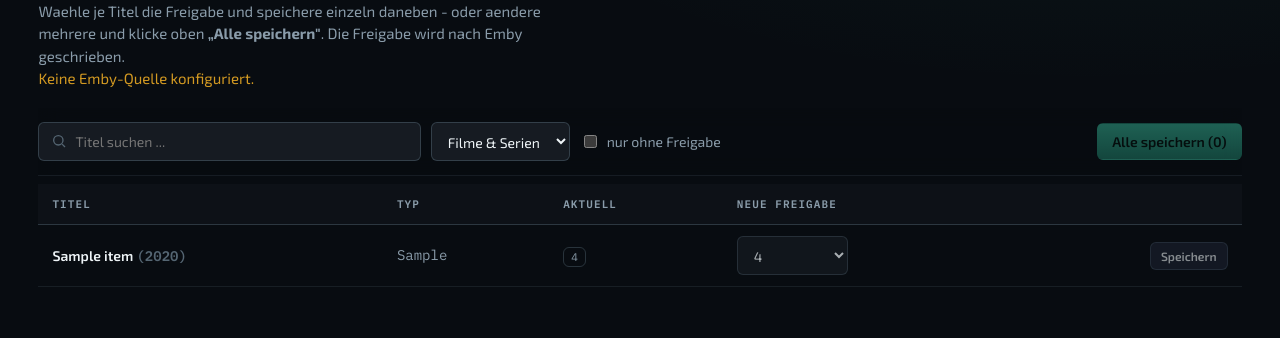
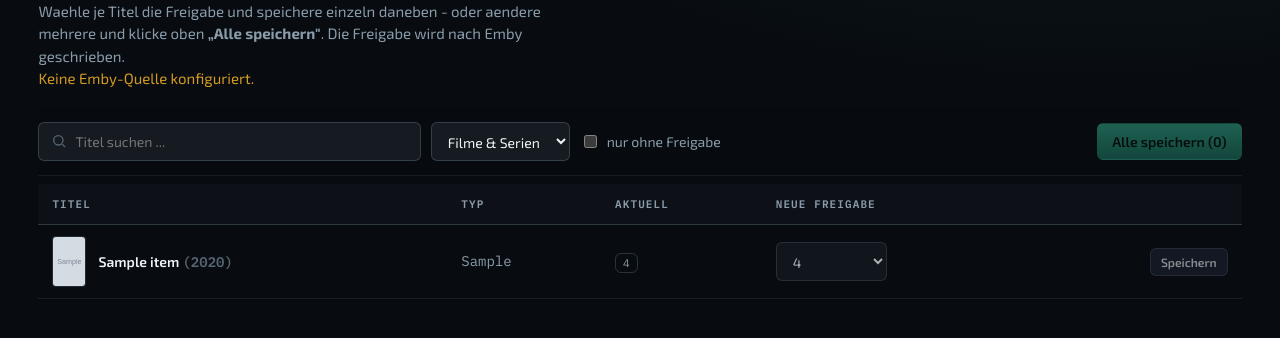
Before and after one commit to s3lfcod3r/selfmediahub, a FastAPI app: template app/templates/fsk.html in a window 1280 px wide. Shown: the part 197-535 px from the top of the page. Run offline with FastAPI, Linux system fonts and the light colour scheme; the template is opened without the code that fills it: most values are stand-ins (such as "Sample title", 1, 10 or a date in 2020); grey boxes marked "Sample" are stand-in pictures; parts of the project's set-up code (start-up, migrations or seed data) failed here and were passed over.

Commit message:
feat: FSK-Seite mit Cover-Thumbnails; Titel/Cover anklickbar oeffnet Detail-Fenster

```diff
--- a/app/static/css/app.css
+++ b/app/static/css/app.css
@@ -334,6 +334,15 @@ table.list td.name { font-weight: 600; }
 table.list tr.changed td { background: rgba(51, 167, 140, 0.12); }
 table.list tr.changed td:first-child { box-shadow: inset 3px 0 0 var(--self-teal); }
 
+/* FSK-Seite: Cover-Thumbnail + klickbarer Titel */
+.fsk-title { display: flex; align-items: center; gap: 12px; }
+.fsk-open { cursor: pointer; }
+.fsk-open:hover .fsk-t { color: var(--self-teal-bright); }
+.fsk-thumb {
+  width: 34px; height: 51px; flex: none; object-fit: cover;
+  border-radius: 4px; border: 1px solid var(--self-line); background: var(--self-bg-2);
+}
+
 /* --- Buttons klein ------------------------------------------ */
 .btn-small { font-size: 12px; padding: 6px 10px; }
 
--- a/app/templates/fsk.html
+++ b/app/templates/fsk.html
@@ -45,7 +45,12 @@
         {% for i in items %}
         <tr data-id="{{ i.id }}" data-orig="{{ i.official_rating or '' }}"
             data-name="{{ i.name|lower }}" data-type="{{ i.item_type }}">
-          <td class="name">{{ i.name }}{% if i.year %} <span class="mono" style="color:var(--self-text-3)">({{ i.year }})</span>{% endif %}</td>
+          <td class="name">
+            <div class="fsk-title fsk-open" data-id="{{ i.id }}" title="Details anzeigen">
+              {% if i.image_url %}<img class="fsk-thumb" loading="lazy" src="{{ i.image_url }}" alt="" onerror="this.style.visibility='hidden'">{% else %}<span class="fsk-thumb"></span>{% endif %}
+              <span class="fsk-t">{{ i.name }}{% if i.year %} <span class="mono" style="color:var(--self-text-3)">({{ i.year }})</span>{% endif %}</span>
+            </div>
+          </td>
           <td class="mono" style="color:var(--self-text-2)">{{ i.item_type }}</td>
           <td class="cur">{% if i.official_rating %}<span class="pill">{{ i.official_rating }}</span>{% else %}<span class="pill bad">ohne</span>{% endif %}</td>
           <td><select class="field fsk-sel"{% if not allow_write %} disabled{% endif %}>{{ fsk_options(i.official_rating) }}</select></td>
@@ -58,6 +63,7 @@
   <div class="count-line" id="fskEmpty" {% if items %}style="display:none"{% endif %}>Keine Emby-Titel vorhanden.</div>
 </main>
 
+{% include '_modal.html' %}
 <div class="toast" id="toast"></div>
 <script src="/static/js/common.js"></script>
 <script>
@@ -131,5 +137,10 @@ function applyFilters(){
 document.getElementById("fskSearch").oninput = applyFilters;
 document.getElementById("fskType").onchange = applyFilters;
 document.getElementById("fskOnlyNone").onchange = applyFilters;
+
+// Titel/Cover anklicken -> Detail-Fenster
+document.querySelectorAll(".fsk-open").forEach(function(el){
+  el.onclick = function(){ window.smhOpenDetail(el.getAttribute("data-id")); };
+});
 </script>
 {% endblock %}
```
